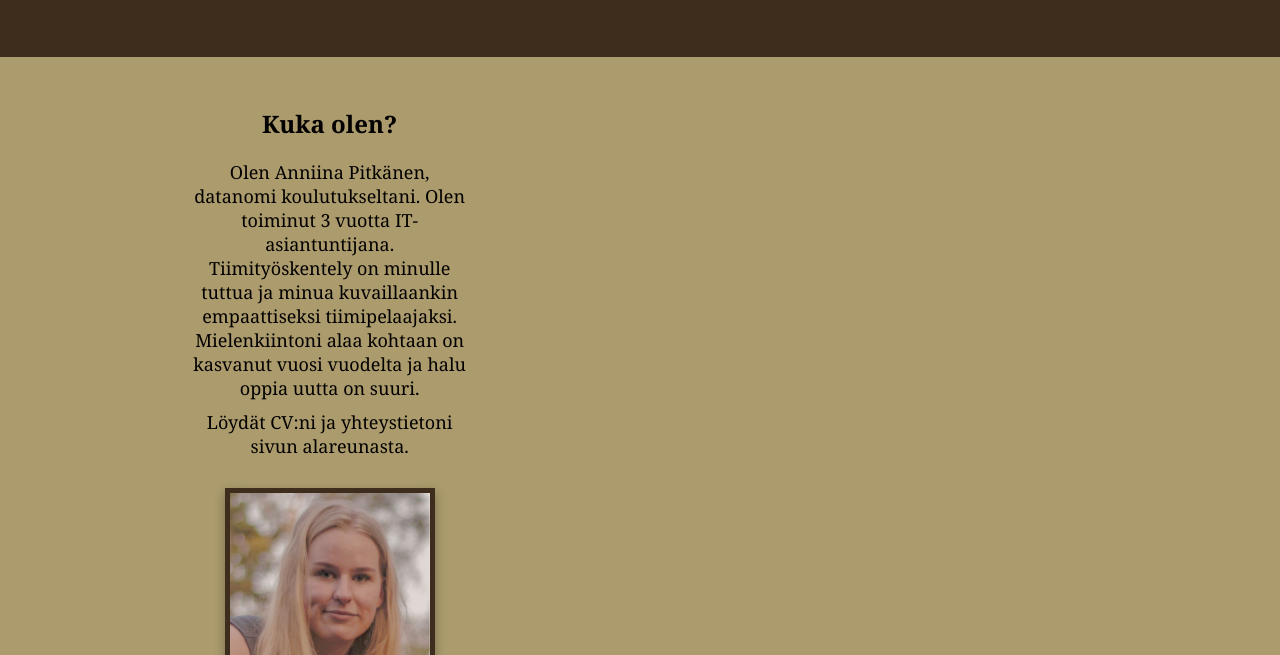
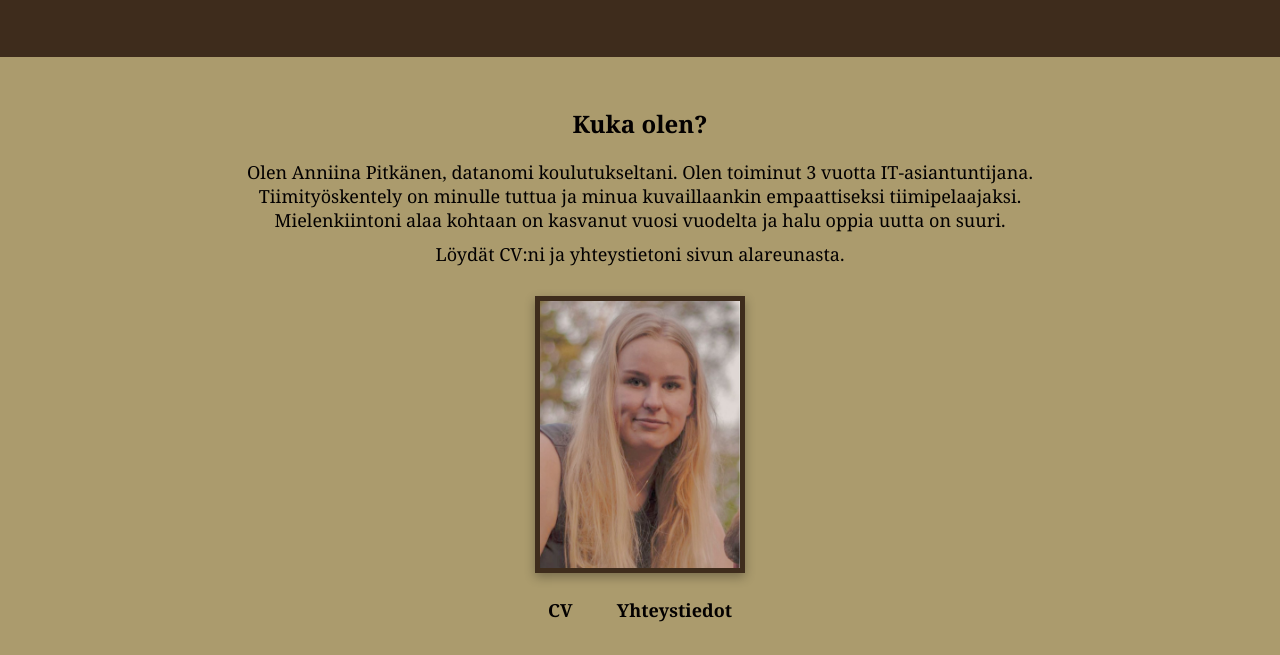
Before and after one commit to kukkanniina/netticv, a plain HTML site: page index.html in a window 1280 px wide. Shown: the part 145-800 px from the top of the page. Drawn offline with Linux system fonts and the light colour scheme.

Commit message:
Update tyylit.css

```diff
--- a/tyylit.css
+++ b/tyylit.css
@@ -27,7 +27,6 @@ main {
     max-width: 900px;
     margin: 0 auto;
     text-align: center;
-    width: 100%;
 }
 section {
     margin-top: 10px;
@@ -96,18 +95,3 @@ p {
         margin: 10px;
     }
 }
-@media (min-width: 769px) {
-    main {
-        flex-direction: row;
-        justify-content: space-between;
-        align-items: flex-start;
-    }
-    section {
-        width: 45%;
-        margin: 10px 0;
-    }
-    nav a {
-        font-size: 20px;
-        padding: 12px;
-    }
-}
```
